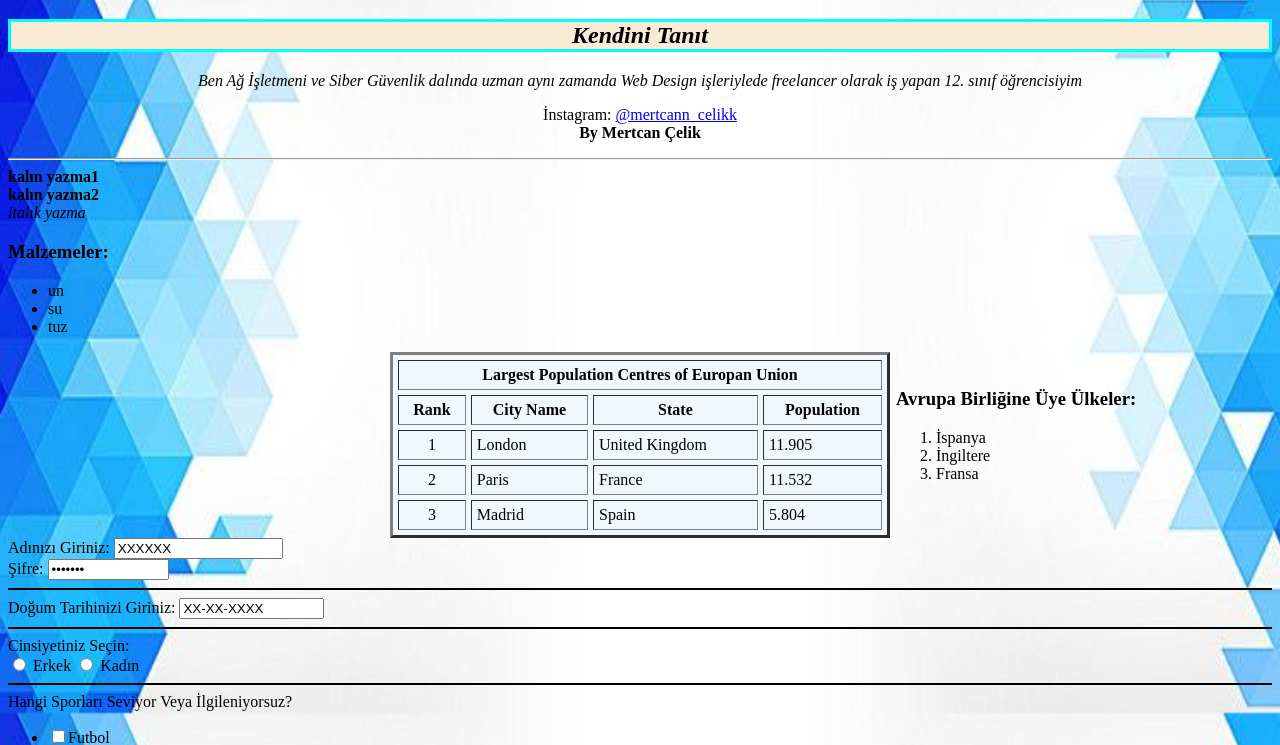
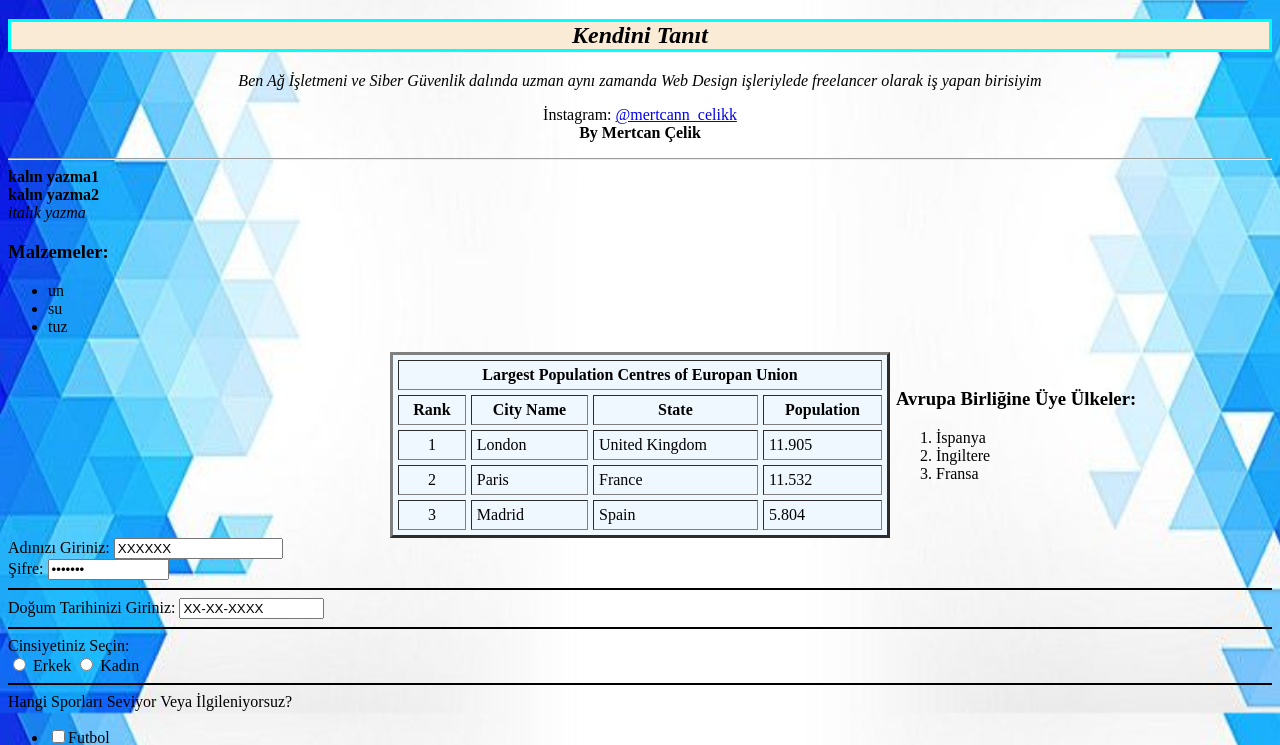
Before and after one commit to Mert7can18/ilksayfam, a plain HTML site: page index.html in a window 1280 px wide. Shown: the part 55-800 px from the top of the page. Drawn offline with Linux system fonts and the light colour scheme.

Commit message:
index.html

```diff
--- a/index.html
+++ b/index.html
@@ -12,7 +12,7 @@
 <a name ="dönüs"></a>
 <h1>Ben Kimim</h1>
 <h2 align = center class="sınıf">Kendini Tanıt</h2>
-<p align= center class="sınıf">Ben Ağ İşletmeni ve Siber Güvenlik dalında uzman aynı zamanda Web Design işleriylede freelancer olarak iş yapan 12. sınıf öğrencisiyim</p>
+<p align= center class="sınıf">Ben Ağ İşletmeni ve Siber Güvenlik dalında uzman aynı zamanda Web Design işleriylede freelancer olarak iş yapan birisiyim</p>
 
 <p align = center>İnstagram: <a href ="https://www.instagram.com/mertcann_celiik" target = "_blank"  title = "Beni Takip Edin">@mertcann_celikk</a><br><b>By Mertcan Çelik</b> </p>
 <hr/>
```
